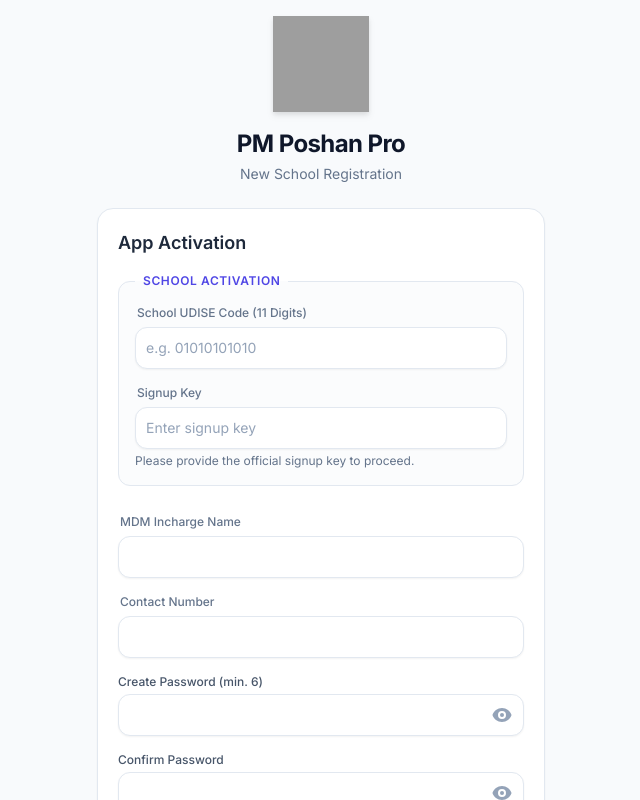
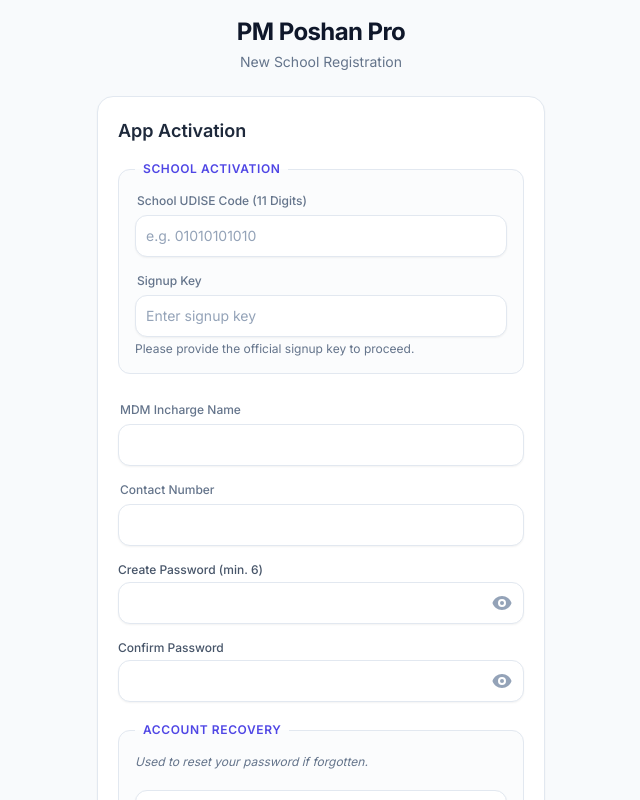
Before and after one commit to ImranSir09/MDM, a React (Vite) app: page / in a window 1280 px wide. Shown: the top 800 px of the page, without its empty margins (319-959 px from the left). Built offline with nearby package versions, Linux system fonts and the light colour scheme; grey boxes are pictures that could not be loaded.

Commit message:
refactor: Remove app icon from UI elements
Removes the app icon (`icon.png`) from various UI components and the main `index.html` to streamline the user interface. Updates `index.html` to use specific manifest icons.

```diff
--- a/components/layout/Header.tsx
+++ b/components/layout/Header.tsx
@@ -49,7 +49,6 @@ const Header: React.FC = () => {
             )}
             <header className="relative z-40 flex items-center justify-between p-3 bg-white/80 dark:bg-slate-900/80 backdrop-blur-xl rounded-2xl border border-slate-200/50 dark:border-slate-800/50 shadow-sm">
                 <div className="flex items-center space-x-2 sm:space-x-3">
-                    <img src="icon.png" alt="" className="w-8 h-8 flex-shrink-0" />
                     <div className="overflow-hidden">
                         <h1 className="text-sm font-bold tracking-tight text-slate-900 dark:text-white truncate">{data.settings.schoolDetails.name}</h1>
                         <p className="text-xs text-slate-500 dark:text-slate-400 truncate">PM Poshan Pro</p>
--- a/components/pages/LoginPage.tsx
+++ b/components/pages/LoginPage.tsx
@@ -107,10 +107,7 @@ const LoginPage: React.FC = () => {
                     <div className="animated-blob blob-2 bg-teal-300 dark:bg-teal-900"></div>
                 </div>
                 <div className="w-full max-w-sm z-10">
-                      <div className="text-center mb-4">
-                        <div className="flex justify-center mb-4">
-                            <img src="icon.png" alt="PM Poshan Pro" className="w-20 h-20 drop-shadow-md" />
-                        </div>
+                     <div className="text-center mb-4">
                         <h1 className="text-xl font-bold text-slate-900 dark:text-white">Welcome, {data.auth?.username}</h1>
                         <p className="text-sm text-slate-500 dark:text-slate-300">PM Poshan Pro</p>
                     </div>
--- a/components/pages/SetupPage.tsx
+++ b/components/pages/SetupPage.tsx
@@ -142,9 +142,6 @@ const SetupPage: React.FC = () => {
             <div className="min-h-screen font-sans flex items-center justify-center p-4 relative z-10">
                 <div className="w-full max-w-md z-10">
                     <div className="text-center mb-6">
-                        <div className="flex justify-center mb-4">
-                            <img src="icon.png" alt="PM Poshan Pro" className="w-24 h-24 drop-shadow-md" />
-                        </div>
                         <h1 className="text-2xl font-bold text-slate-900 dark:text-white tracking-tight">PM Poshan Pro</h1>
                         <p className="text-sm text-slate-500 dark:text-slate-400 mt-1">New School Registration</p>
                     </div>
--- a/components/pages/WelcomePage.tsx
+++ b/components/pages/WelcomePage.tsx
@@ -18,9 +18,6 @@ const WelcomePage: React.FC = () => {
             <div className="container mx-auto max-w-md relative z-10">
                 <Card className="w-full text-center">
                     <div className="p-6">
-                        <div className="flex justify-center mb-6">
-                            <img src="icon.png" alt="PM Poshan Pro" className="w-24 h-24 drop-shadow-lg" />
-                        </div>
                         <h1 className="text-2xl font-bold text-slate-900 dark:text-white tracking-tight">Welcome to PM Poshan Pro!</h1>
                         <p className="mt-4 text-sm text-slate-600 dark:text-slate-300">
                             Thank you for choosing this app to manage your Mid-Day Meal records. I've designed it to be simple, reliable, and completely offline-first.
--- a/index.html
+++ b/index.html
@@ -3,8 +3,8 @@
 <html lang="en">
   <head>
     <meta charset="UTF-8" />
-    <link rel="icon" type="image/png" href="icon.png" />
-    <link rel="apple-touch-icon" href="icon.png" />
+    <link rel="icon" type="image/png" href="icons/icon-192.png" />
+    <link rel="apple-touch-icon" href="icons/icon-512.png" />
     <meta name="viewport" content="width=device-width, initial-scale=1.0" />
     <title>PM Poshan Pro</title>
     <meta name="theme-color" content="#0ea5e9" />
@@ -164,7 +164,7 @@
 </head>
   <body class="bg-slate-50 dark:bg-slate-900 transition-colors duration-500">
     <div id="app-loader">
-      <img src="icon.png" alt="Loading..." />
+      <!-- Logo removed -->
     </div>
     <div id="root"></div>
     <script type="module" src="./index.tsx"></script>
--- a/public/sw.js
+++ b/public/sw.js
@@ -1,7 +1,7 @@
 
 // sw.js
 
-const CACHE_NAME = 'pm-poshan-pro-cache-v6';
+const CACHE_NAME = 'pm-poshan-pro-cache-v2';
 // This list should contain the "app shell" - the minimal resources needed to get the app UI showing.
 const urlsToCache = [
   './',
```
Also changed, not shown: public/icon-192.png (deleted), public/icon-512.png (deleted).
